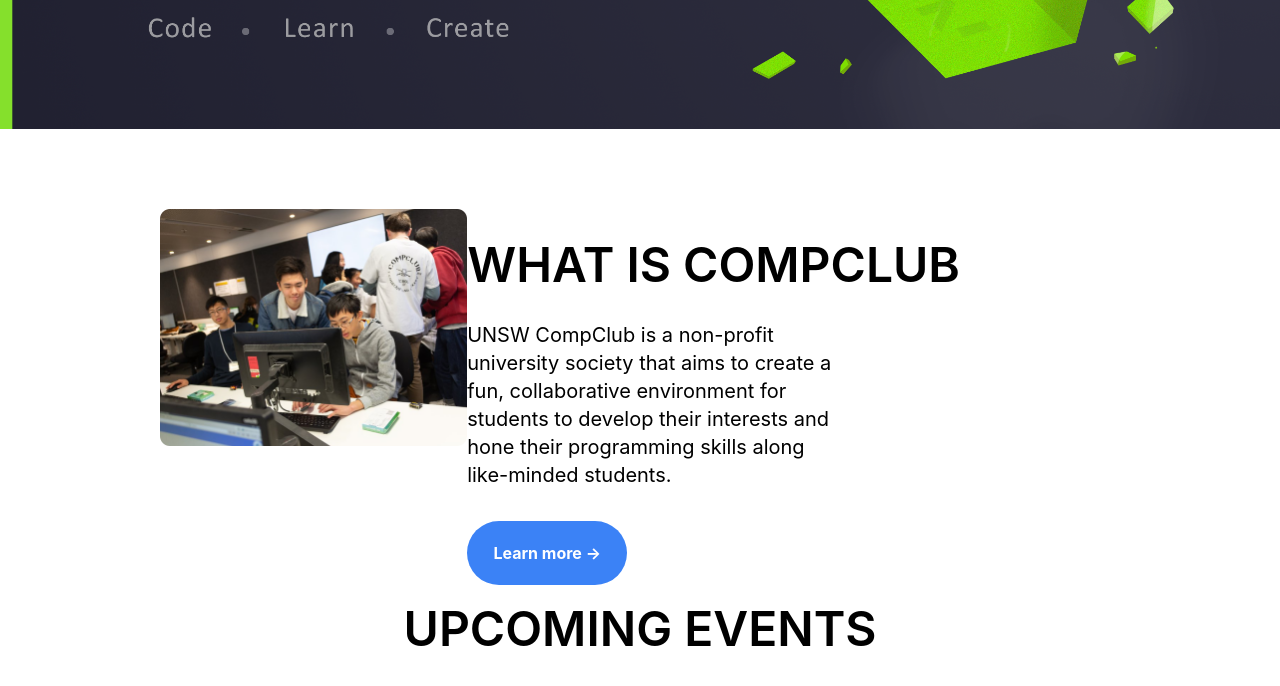
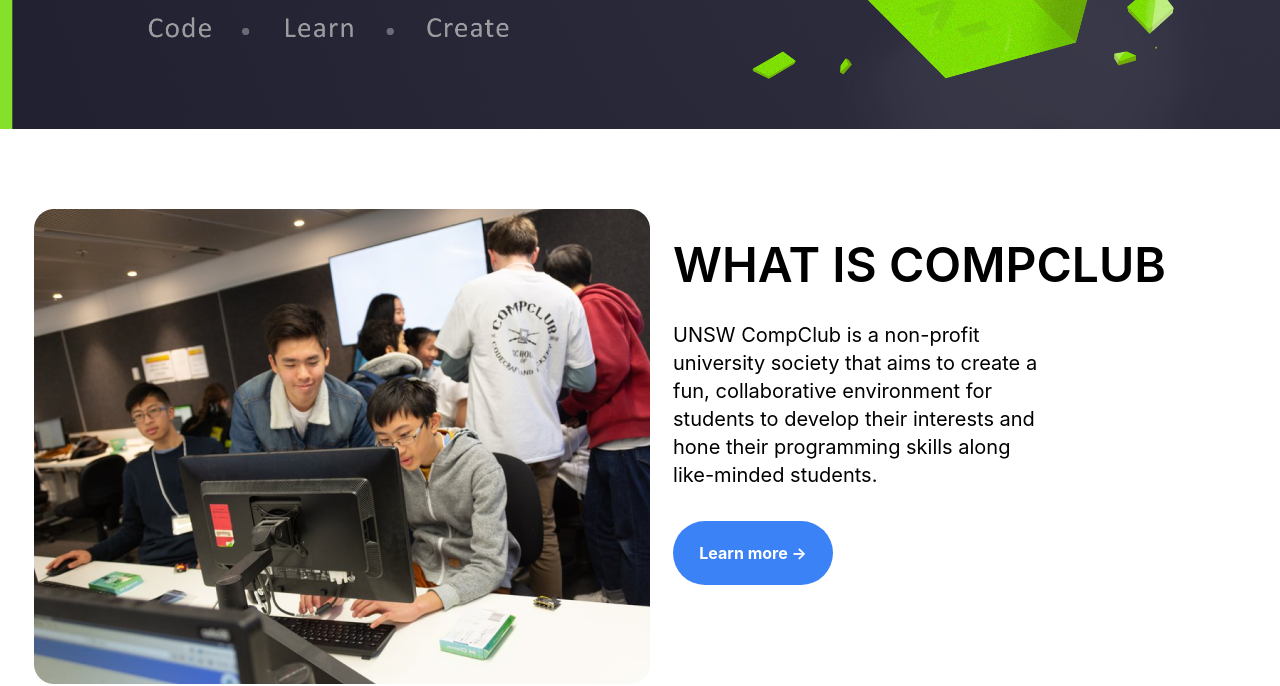
Before and after one commit to CSESoc-CompClub/cc-website-v2, a React (Create React App) app: page / in a window 1280 px wide. Shown: the part 400-1086 px from the top of the page. Built offline with nearby package versions, Linux system fonts and the light colour scheme; the HTML template or start-up script is replaced by a standard one.

Commit message:
made changes to scaling

```diff
--- a/src/pages/Home.jsx
+++ b/src/pages/Home.jsx
@@ -113,8 +113,8 @@
         <div>
             <img src={banner} class='object-contain h-1/4' />
             <div class="grid grid-col-2 grid-flow-col ">
-                <div class="col-span-1 pl-20 pt-20 pb-20 pl-40"><img src={about_image} /></div>
-                <div class="col-span-2 pt-28 pr-80">
+                <div class="col-span-1 pl-[5%] pt-20 pb-20 pl-40 "><img src={about_image} /></div>
+                <div class="col-span-2 pt-28 pr-[10%]">
                     <p class="text-5xl font-Inter font-semibold mb-8">WHAT IS COMPCLUB</p>
                     <p class="w-96 font-Inter font-normal text-xl mb-8"> UNSW CompClub is a non-profit university society that aims to create a fun, collaborative environment for students to develop their interests and hone their programming skills along like-minded students.</p>
                     <button
@@ -127,7 +127,7 @@
 
             <div class="text-center py-5 pb-40">
                 <p class="text-5xl font-Inter font-semibold">UPCOMING EVENTS</p>
-                <div className="w-9/12 pt-20 pl-96 justify-items-center"> <AliceCarousel
+                <div className="w-[90%] pt-[5%] pl-[10%] justify-items-center"> <AliceCarousel
                     mouseTracking
                     disableButtonsControls
                     items={items}
```
